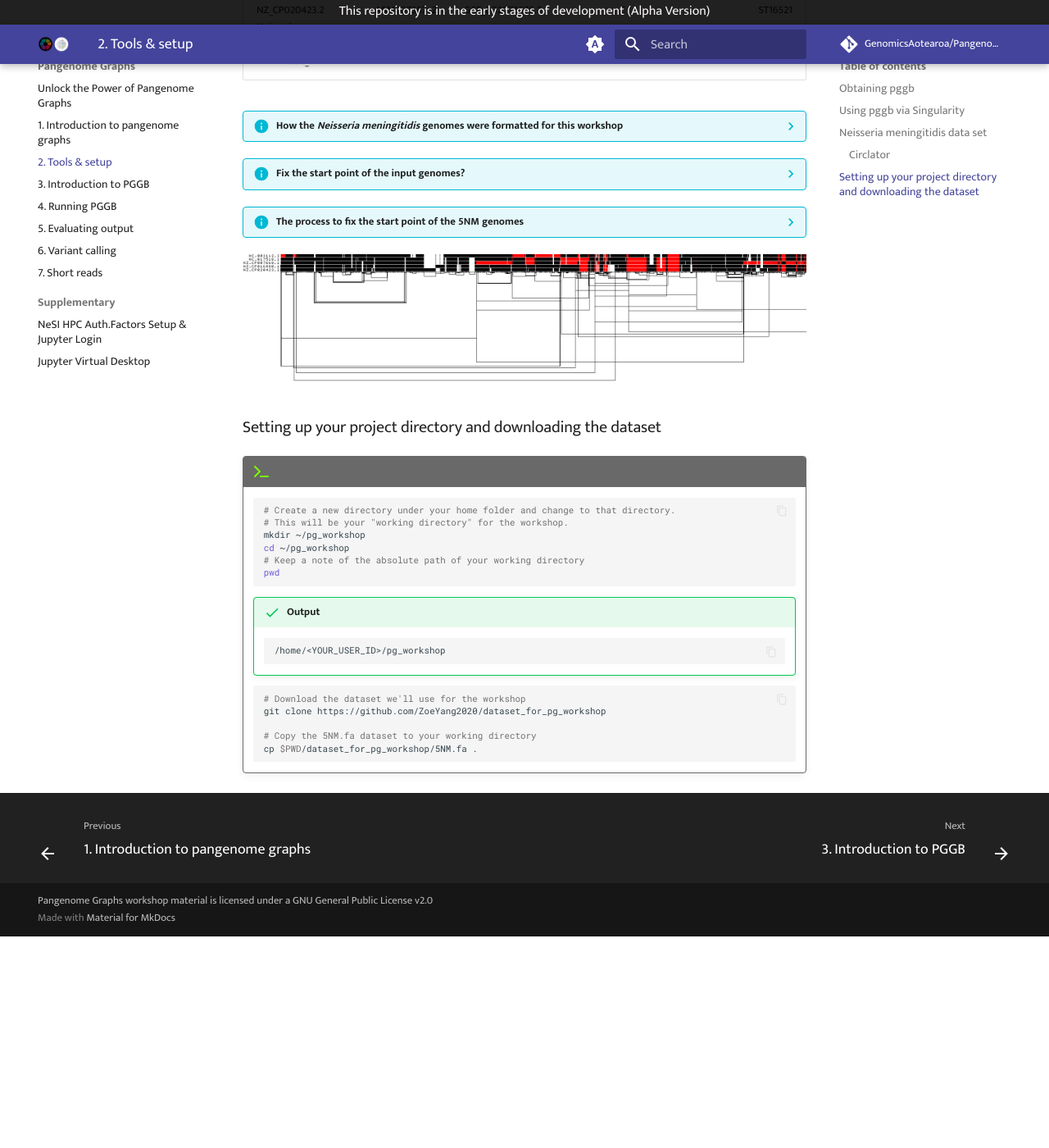
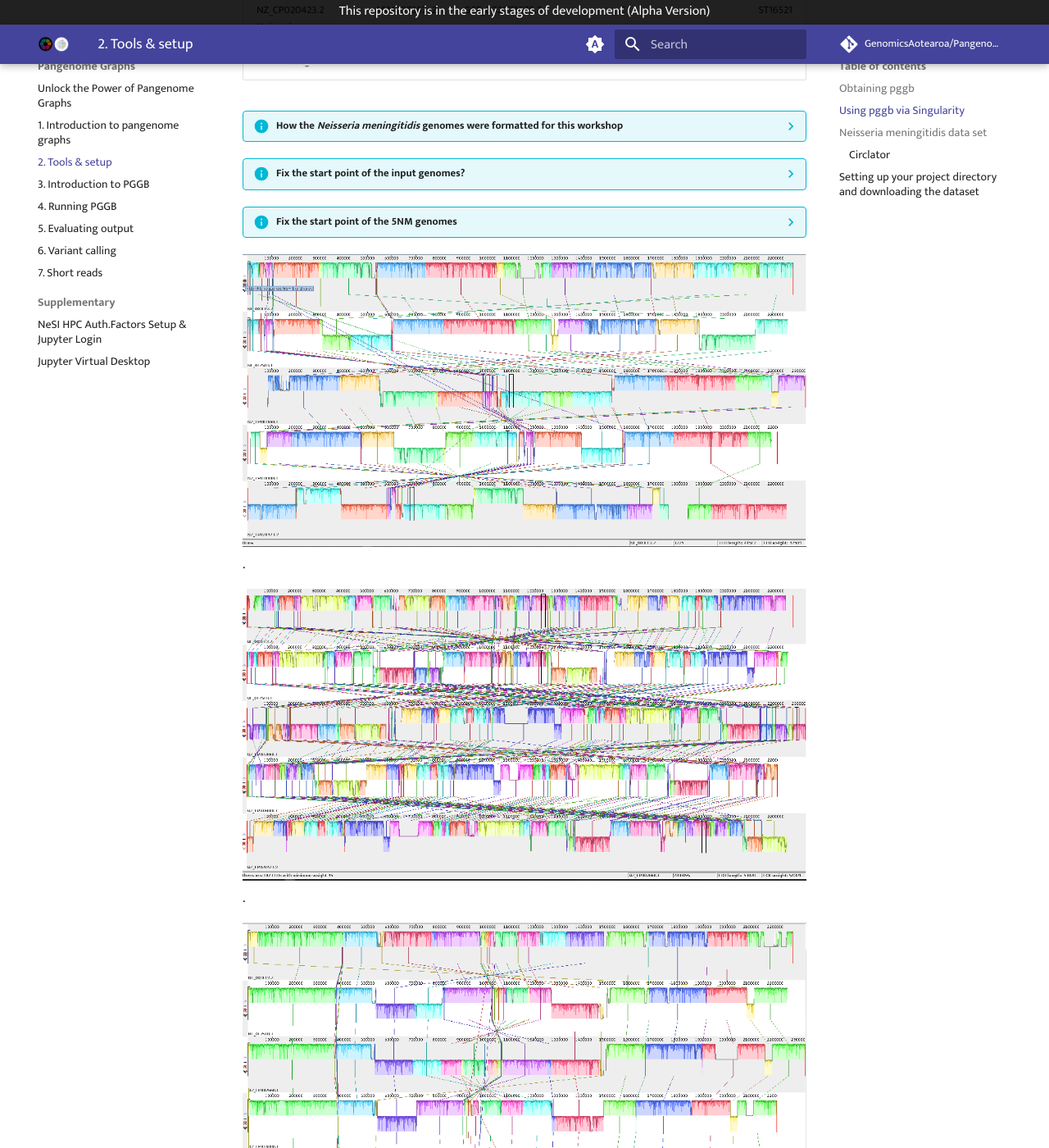
Before and after one commit to GenomicsAotearoa/Pangenome-Graphs-Workshop, an MkDocs documentation site: the page built from docs/2_Tools_and_setup.md, in a window 1280 px wide and 1400 px high, scrolled down 1735 px. Shown: the whole window at 82% size. Built offline with MkDocs 1.6.1 and Material for MkDocs 9.7.7, drawn with Linux system fonts in a browser that asks for light colours; comment, search, counter and statistics services are not loaded; before the commit the page ends 2877 px from its top, so only the background shows below that.

Commit message:
Update 2_Tools_and_setup.md

````diff
--- a/docs/2_Tools_and_setup.md
+++ b/docs/2_Tools_and_setup.md
@@ -193,9 +193,13 @@
     ```
 
 
+??? info "Fix the start point of the 5NM genomes "
 
-??? info "The process to fix the start point of the 5NM genomes "
-![ODGI 1D visualization by path orientation](theme_figures/ODGI-Path-Orientation-1D-5NMres.png)
+![5NM_Mauve](theme_figures/5NM_marve.png).
+
+![5NM_Mauve](theme_figures/5NMre1_marve.png).
+
+![5NM_Mauve](theme_figures/5NMre2_marve.png).
 
 
 
````
